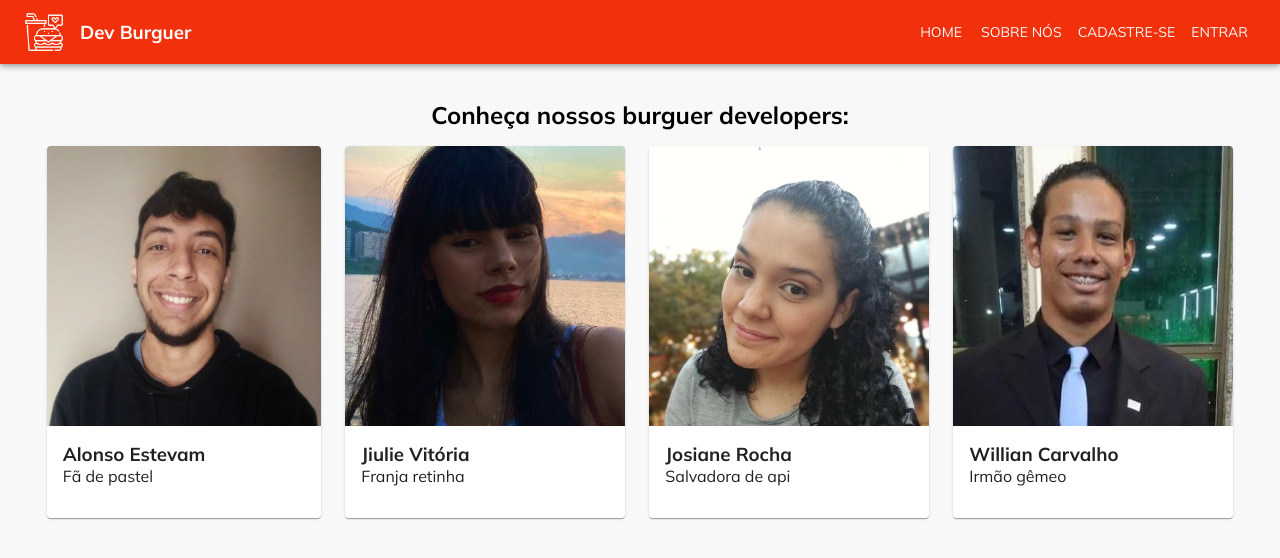
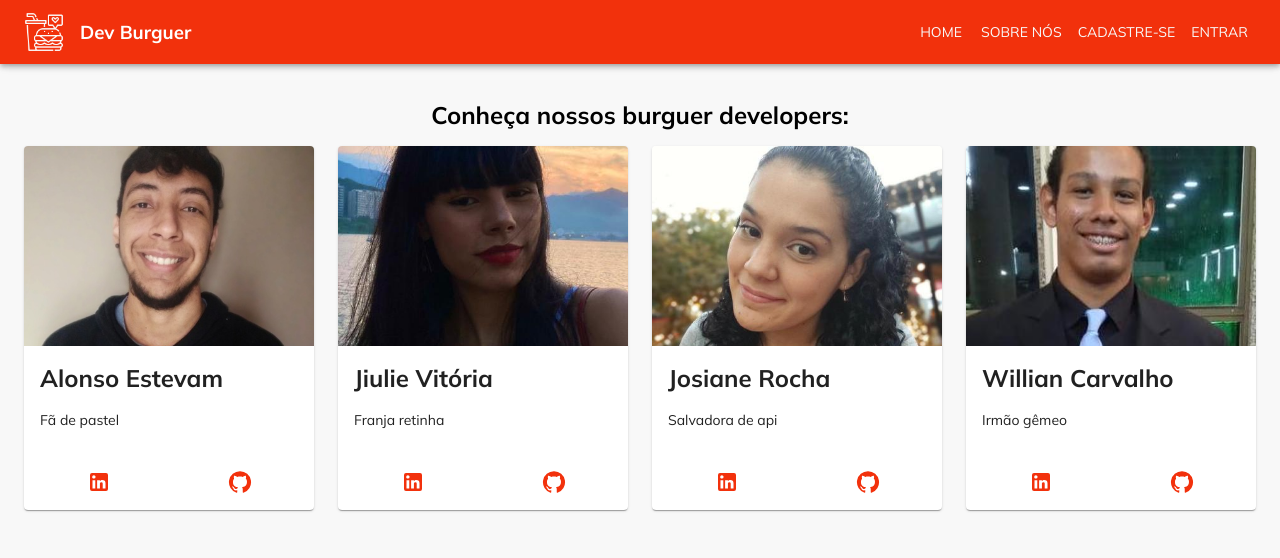
Before and after one commit to Josirocha/dev_burguer, a React (Vite) app: page /sobre in a window 1280 px wide. Shown: the top 558 px of the page. Built offline with nearby package versions, Linux system fonts and the light colour scheme.

Commit message:
feat: add linkedin and github links

```diff
--- a/src/Components/PersonCard/PersonCard.jsx
+++ b/src/Components/PersonCard/PersonCard.jsx
@@ -1,27 +1,53 @@
 import {
+    Box,
     Card,
     CardActions,
     CardContent,
     CardMedia,
-  //   Icon,
-  //   Typography,
+    IconButton,
+    Typography,
 } from "@mui/material";
-// import LinkedInIcon from "@mui/icons-material/LinkedIn";
-// import GitHubIcon from "@mui/icons-material/GitHub";
+import LinkedInIcon from "@mui/icons-material/LinkedIn";
+import GitHubIcon from "@mui/icons-material/GitHub";
 import React from "react";
 
-const PersonCard = ({ img, name, description }) => {
+const PersonCard = ({ img, name, description, urlLinkedIn, urlGithub }) => {
     return (
         <>
-      <Card>
-        <CardMedia component="img" height="280" image={img} />
+            <Card
+                sx={{
+                    width: 290,
+                    display: "flex",
+                    flexDirection: "column",
+                    justifyContent: "space-between",
+                }}
+            >
+                <Box>
+                    <CardMedia component="img" height="200" image={img} />
+                    <CardContent heigth="50">
+                        <Typography variant="h5" fontWeight={700} mb={2}>
+                            {name}
+                        </Typography>
+                        <Typography variant="body2">{description}</Typography>
+                    </CardContent>
+                </Box>
 
-        <CardContent>
-          <h3> {name}</h3>
-          <p>{description}</p>
-        </CardContent>
-
-        <CardActions></CardActions>
+                <CardActions
+                    sx={{ display: "flex", justifyContent: "space-around" }}
+                >
+                    <IconButton
+                        color="primary"
+                        onClick={() => window.location.replace(urlLinkedIn)}
+                    >
+                        <LinkedInIcon />
+                    </IconButton>
+                    <IconButton
+                        color="primary"
+                        onClick={() => window.location.replace(urlGithub)}
+                    >
+                        <GitHubIcon />
+                    </IconButton>
+                </CardActions>
             </Card>
         </>
     );
```
Lines whose indentation alone changed are shown as unchanged.
